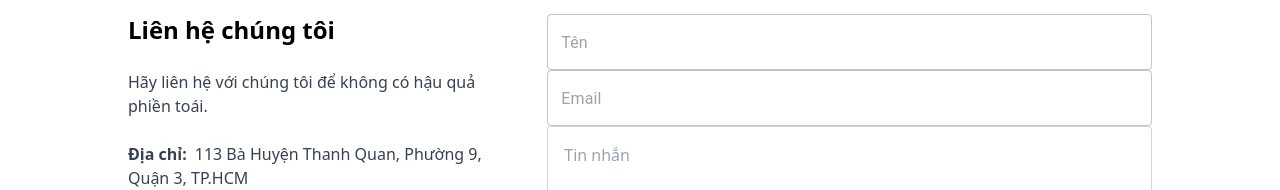
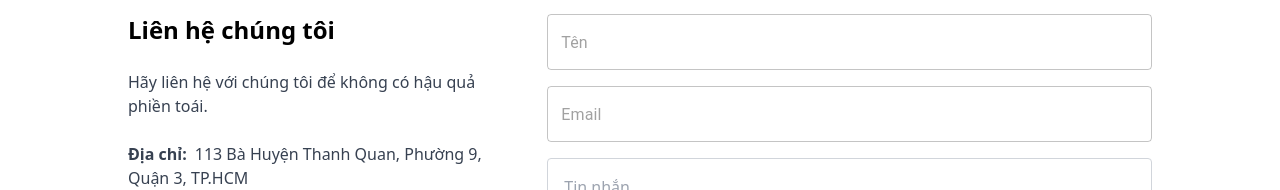
Before and after one commit to vuphuong1794/rubix, a Next.js app: page /us in a window 1280 px wide. Shown: the part 762-952 px from the top of the page. Built offline with nearby package versions, Linux system fonts and the light colour scheme; no server answers.

Commit message:
add margin

```diff
--- a/src/screen/Contact/index.tsx
+++ b/src/screen/Contact/index.tsx
@@ -111,7 +111,11 @@ const Contact: WithLayout = () => {
               name='email'
               type='text'
               placeholder='Email'
-              className='my-3 rounded hover:border-transparent focus:outline-none'
+              className='rounded hover:border-transparent focus:outline-none'
+              style={{
+                marginTop: '1rem',
+                marginBottom: '1rem',
+              }}
             />
             <textarea
               placeholder='Tin nhắn'
```
